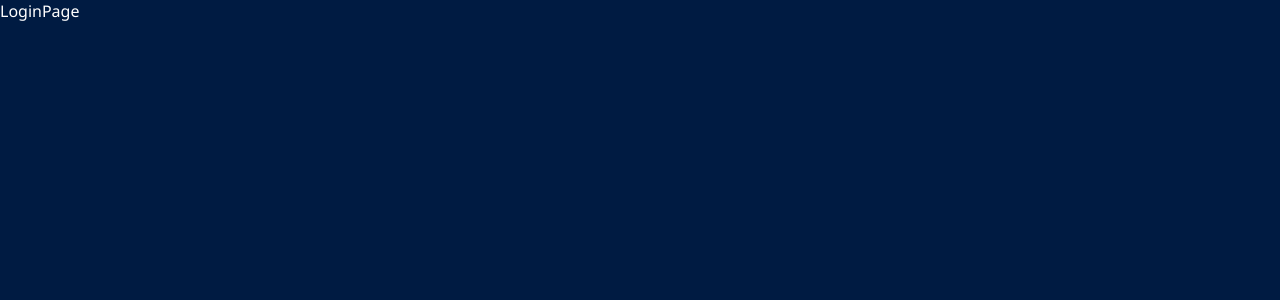
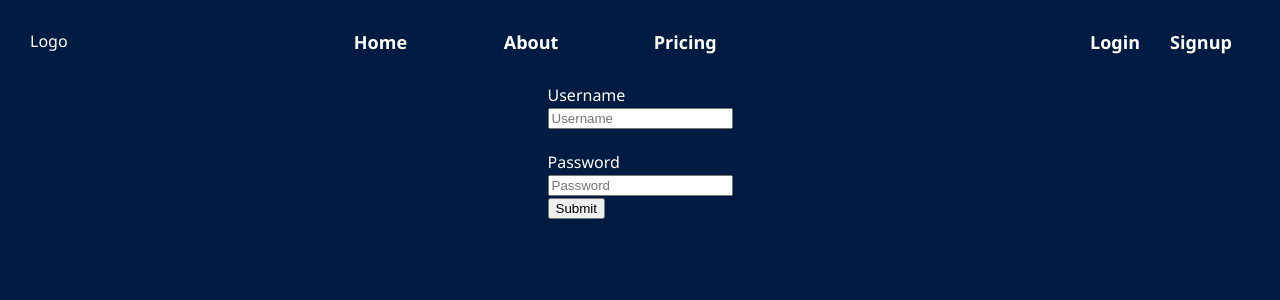
Before and after one commit to dammy0/NoteApp-Frontend, a React (Create React App) app: page /login in a window 1280 px wide. Shown: the top 300 px of the page. Built offline with nearby package versions, Linux system fonts and the light colour scheme.

Commit message:
Login Page

```diff
--- a/src/App.css
+++ b/src/App.css
@@ -49,3 +49,34 @@ div {
 .content .contentSpan {
     color: rgb(172, 113, 226);
 }
+
+/* .loginForm {
+    width: 100vw;
+    height: 100vh;
+    display: inline-block;
+    flex-direction: column;
+    justify-content: center;
+    align-items: center;
+    font-size: 16px;
+} */
+
+/* .loginForm {
+    display: block;
+    text-align: center;
+} */
+/* form {
+    display: inline-block;
+    margin-left: auto;
+    margin-right: auto;
+    text-align: left;
+} */
+
+.loginFormDiv {
+    display: block;
+    text-align: center;
+}
+
+.loginForm {
+    display: inline-block;
+    text-align: left;
+}
--- a/src/components/Header.js
+++ b/src/components/Header.js
@@ -1,10 +1,32 @@
 import React from 'react';
 import { Link } from 'react-router-dom';
+import '../App.css'
 
 const Header = () => {
   return (
     <div>
-      Header
+      <div className="nav">
+        <div>Logo</div>
+        <nav className="leftNav">
+          <Link className="link" to="/">
+            Home
+          </Link>
+          <Link className="link" to="/">
+            About
+          </Link>
+          <Link className="link" to="/">
+            Pricing
+          </Link>
+        </nav>
+        <nav className="rightNav">
+          <Link className="link" to="/login">
+            Login
+          </Link>
+          <Link className="link" to="/">
+            Signup
+          </Link>
+        </nav>
+      </div>
     </div>
   );
 }
--- a/src/containers/HomePage.js
+++ b/src/containers/HomePage.js
@@ -1,32 +1,12 @@
 import React from 'react'
 import { Link } from 'react-router-dom';
+import Header from '../components/Header'
 import '../App.css'
 
 const HomePage = () => {
   return (
     <div>
-      <div className="nav">
-        <div>Logo</div>
-        <nav className="leftNav">
-          <Link className="link" to="/">
-            Home
-          </Link>
-          <Link className="link" to="/">
-            About
-          </Link>
-          <Link className="link" to="/">
-            Pricing
-          </Link>
-        </nav>
-        <nav className="rightNav">
-          <Link className="link" to="/login">
-            Login
-          </Link>
-          <Link className="link" to="/">
-            Signup
-          </Link>
-        </nav>
-      </div>
+      <Header />
       <div className='content'>
         <spam className='contentSpan'>10x </spam>Your Productivity Using this NoteApp
       </div>
--- a/src/containers/LoginPage.js
+++ b/src/containers/LoginPage.js
@@ -1,9 +1,40 @@
 import React from 'react'
+import { Link } from 'react-router-dom'
+import Header from '../components/Header'
+import "../App.css"
 
 const LoginPage = () => {
   return (
-    <div>LoginPage</div>
-  )
+    <div>
+      <Header />
+      <div className='loginFormDiv'>
+        <form className="loginForm">
+          <label for="username">Username</label>
+          <br />
+          <input
+            id="username"
+            type="text"
+            name="username"
+            placeholder="Username"
+            value=""
+          />
+          <br />
+          <br />
+          <label for="password">Password</label>
+          <br />
+          <input
+            id="password"
+            type="text"
+            name="password"
+            placeholder="Password"
+            value=""
+          />
+          <br />
+          <input type="submit" value="Submit" />
+        </form>
+      </div>
+    </div>
+  );
 }
 
-export default LoginPage
+export default LoginPage;
```
